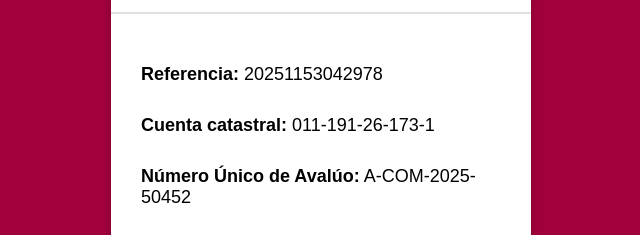
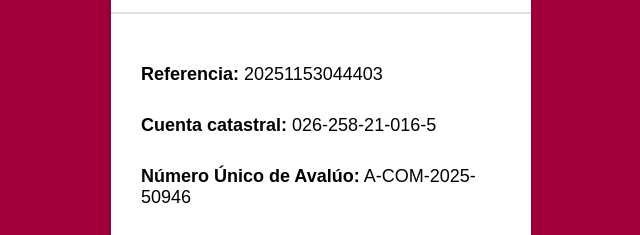
Before and after one commit to drpcsubtecatastro/.com.mx, a plain HTML site: page index.html in a window 1280 px wide. Shown: the part 188-423 px from the top of the page, 319-959 px from the left. Drawn offline with Linux system fonts and the light colour scheme.

Commit message:
Update reference and property details in index.html

```diff
--- a/index.html
+++ b/index.html
@@ -58,9 +58,9 @@
       <img src="https://cdn2.telediario.mx/uploads/media/2021/08/12/gobierno_de_la_ciudad_de_mexico.jpg" alt="Escudo CDMX">
       </div>
     <div class="content">
-     <tr> <p><strong>Referencia:</strong> 20251153042978</p></tr>
-      <p><strong>Cuenta catastral:</strong> 011-191-26-173-1</p>
-      <p><strong>Número Único de Avalúo:</strong> A-COM-2025-50452 </p>
+     <tr> <p><strong>Referencia:</strong> 20251153044403</p></tr>
+      <p><strong>Cuenta catastral:</strong> 026-258-21-016-5</p>
+      <p><strong>Número Único de Avalúo:</strong> A-COM-2025-50946 </p>
       <p class="resultado"><span style="font-weight: bold;">Resultado:</span> POSITIVO</p>
     </div>
     <div class="footer">
```
